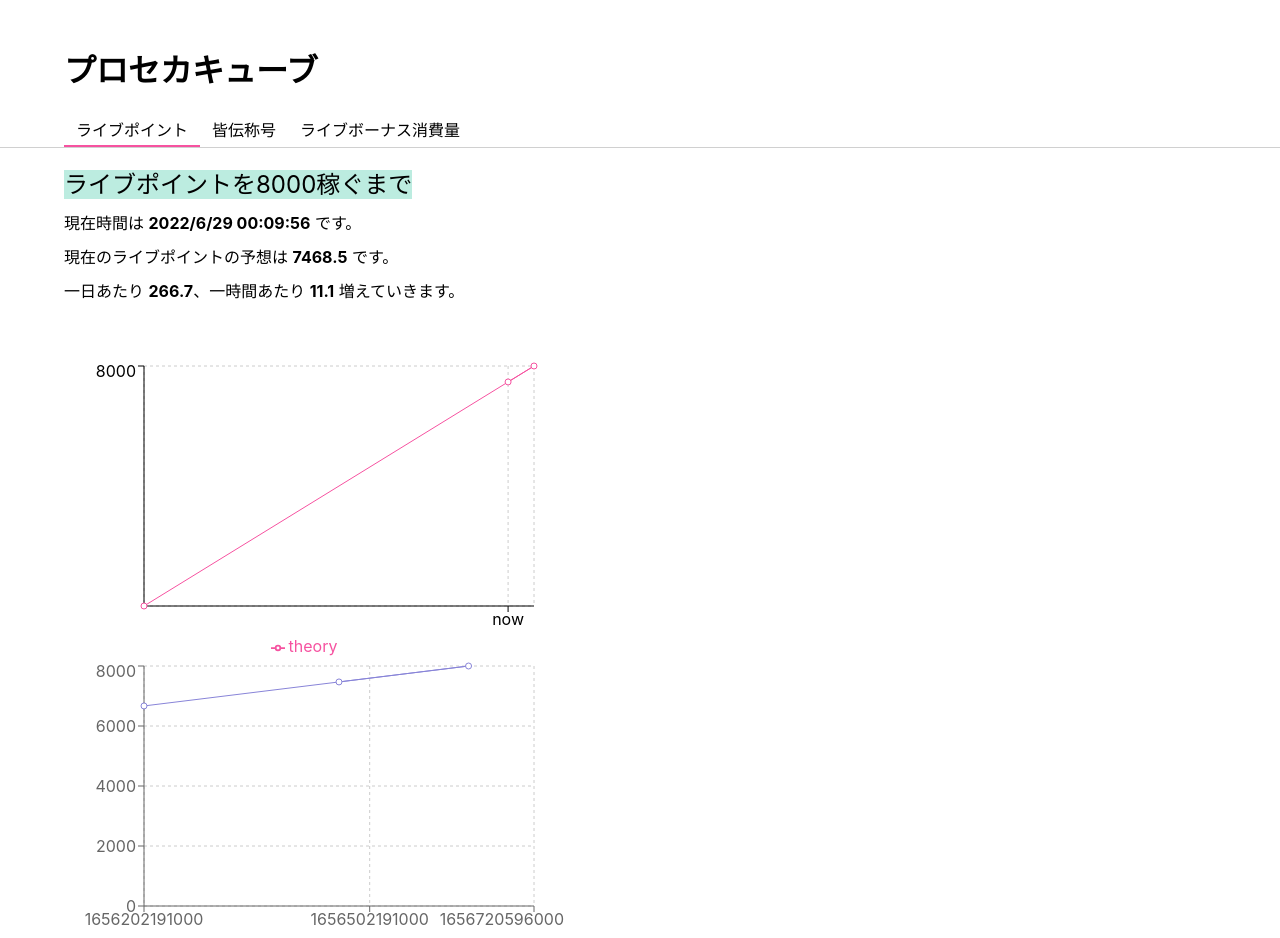
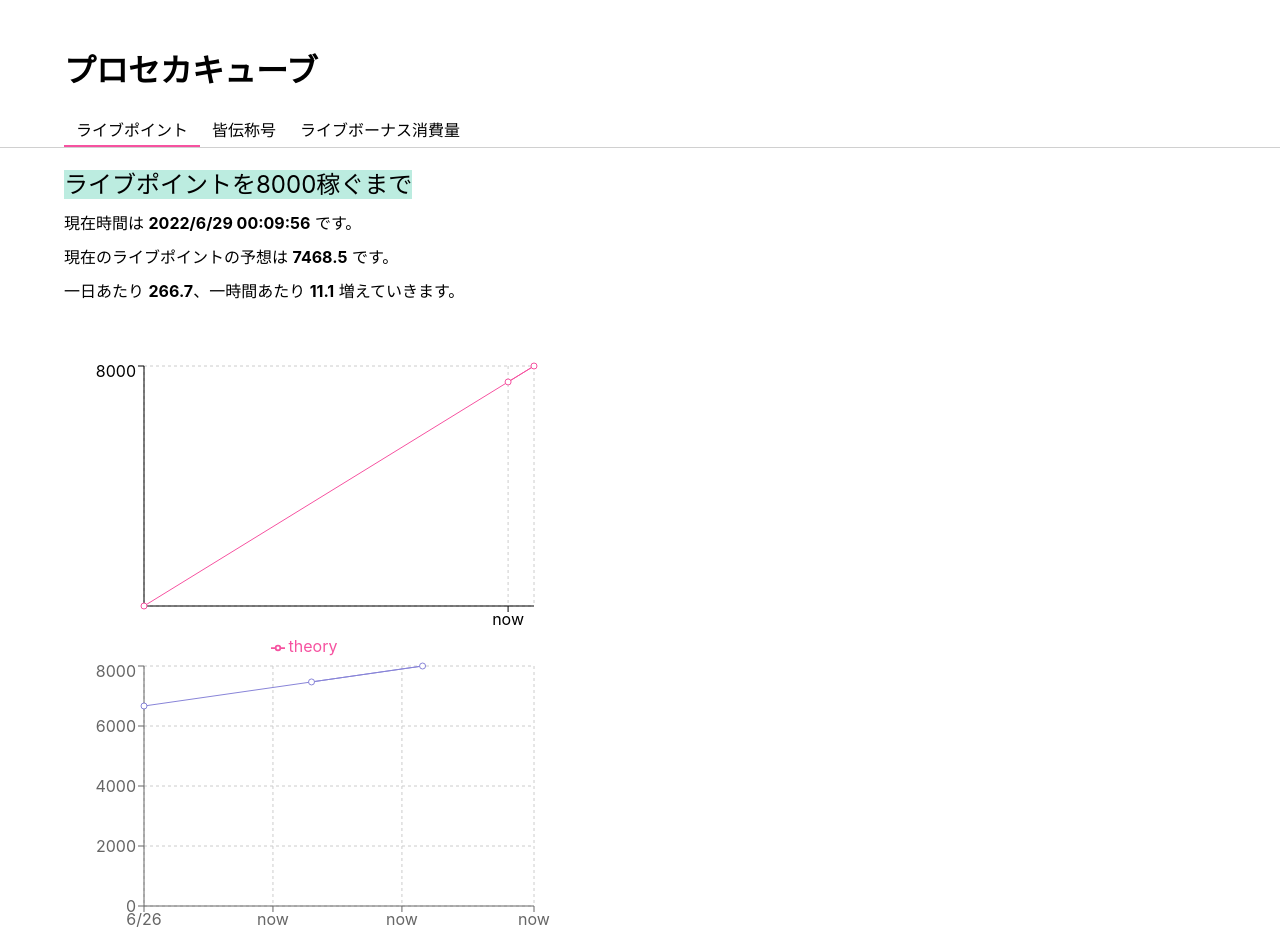
Before and after one commit to popcube/prosekacube, a React (Create React App) app: page / in a window 1280 px wide. Shown: the top 938 px of the page. Built offline with nearby package versions, Linux system fonts and the light colour scheme.

Commit message:
Update live_point_chart.js

```diff
--- a/src/components/live_point_chart.js
+++ b/src/components/live_point_chart.js
@@ -27,15 +27,15 @@ function YTickFormatter(goalPoint) {
   return point => point == goalPoint ? point.toFixed(0) : point.toFixed(1);
 }
 
-export default function LivePointGraph({ year, month, startTime, endTime, nowTime }) {
+export default function LivePointGraph({ year, month, day, startTime, endTime, nowTime }) {
   // nowTime = endTime - 360000000;
 
   const livePointMillsecond = goalPoint / (endTime - startTime);
   const livePointDue = livePointMillsecond * (nowTime - startTime);
-  const data5StartTimeRaw = nowTime - 3 * dayMs;
+  const data5StartTimeRaw = new Date(year, month, day - 3).getTime();
   const data5StartTime = data5StartTimeRaw > startTime ? data5StartTimeRaw : startTime;
   const data5StartDue = livePointMillsecond * (data5StartTime - startTime);
-  const data5EndTimeRaw = nowTime + 3 * dayMs;
+  const data5EndTimeRaw = new Date(year, month, day + 4).getTime();
   const data5EndTime = data5EndTimeRaw < endTime ? data5EndTimeRaw : endTime;
   const data5EndDue = livePointMillsecond * (data5EndTime - startTime);
   const [data, setData] = useState(
@@ -130,7 +130,12 @@ export default function LivePointGraph({ year, month, startTime, endTime, nowTim
         }}
       >
         <CartesianGrid strokeDasharray="3 3" />
-        <XAxis dataKey="time" type="number" domain={[data5StartTimeRaw, data5EndTimeRaw]} />
+        <XAxis
+          dataKey="time"
+          type="number"
+          domain={[data5StartTimeRaw, data5EndTimeRaw]}
+          tickFormatter={TimeToString(data5StartTime, data5EndTime)}
+        />
         <YAxis />
         <Tooltip />
         <Legend />
```
